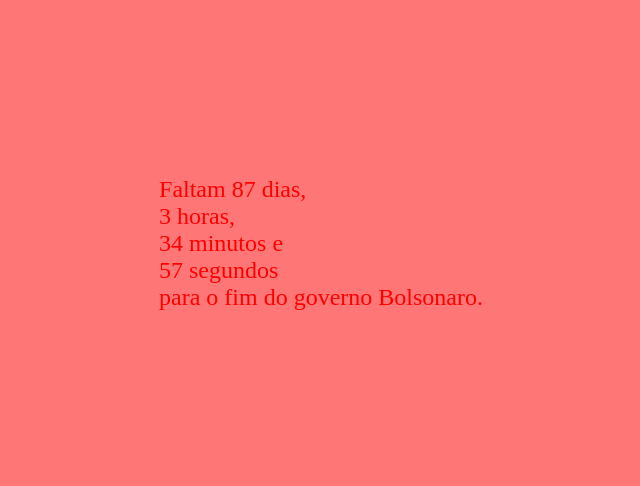
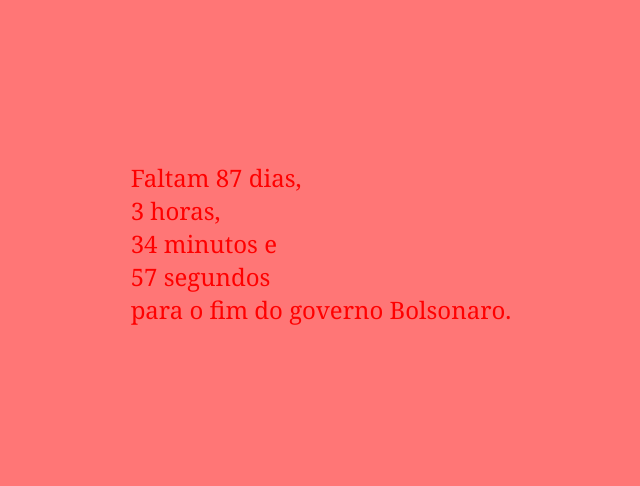
Before and after one commit to vitorjaguat/timer-bozo, a plain HTML site: page index.html in a window 1280 px wide. Shown: the part 157-643 px from the top of the page, without its empty margins (319-959 px from the left). Drawn offline with Linux system fonts and the light colour scheme.

Commit message:
Change font-family

```diff
--- a/app.css
+++ b/app.css
@@ -16,5 +16,6 @@ body {
     align-items: center;
     font-size: 3vh;
     color: red;
+    font-family: 'Cambria', 'Times New Roman';
 
 }
```
